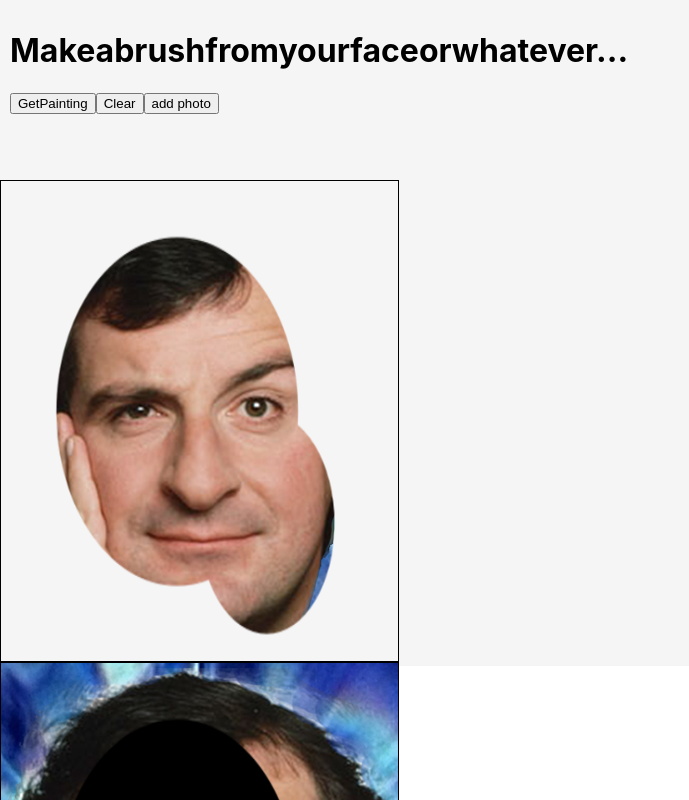
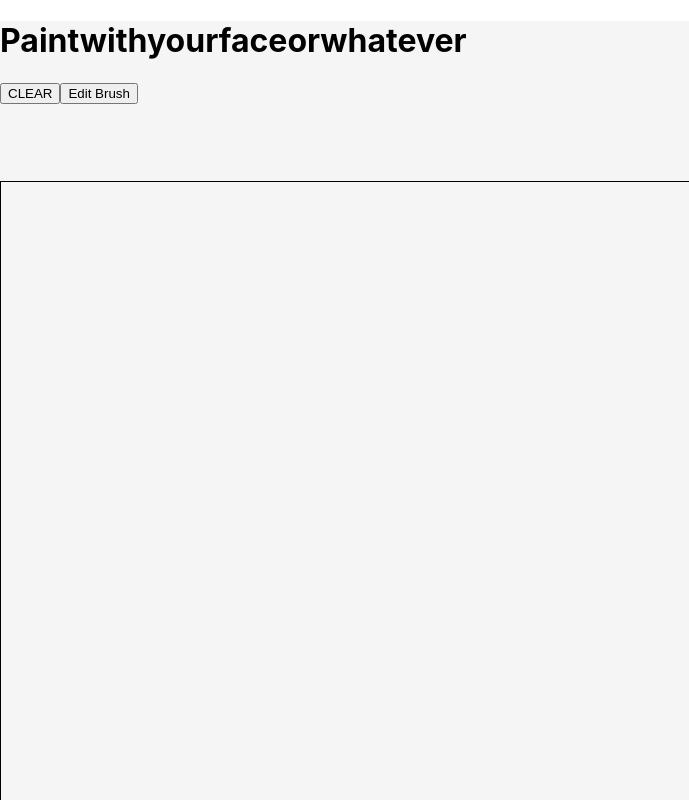
Before and after one commit to chrisdennett/drawwithyourfaceorwhatever, a React (Create React App) app: page / in a window 1280 px wide. Shown: the top 800 px of the page, without its empty margins (0-689 px from the left). Built offline with nearby package versions, Linux system fonts and the light colour scheme.

Commit message:
Refactored painting to use same drawing component as brush

```diff
--- a/src/App.js
+++ b/src/App.js
@@ -1,11 +1,15 @@
 import React, { useEffect, useState } from "react";
 import styled from "styled-components";
-import { createBrushCanvas, createCanvasFromImage } from "./helpers/helpers";
+import {
+  createBrushCanvas,
+  createCanvasFromImage,
+  getClearCanvas,
+} from "./helpers/helpers";
 import { BrushMaker } from "./pages/Brushmaker";
 import { PaintingCanvas } from "./pages/PaintingCanvas";
 
 const App = () => {
-  const [currPage, setCurrPage] = useState("makeBrush"); // pages "paint" / "makeBrush"
+  const [currPage, setCurrPage] = useState("paint"); // pages "paint" / "makeBrush"
   const [brush, setBrush] = useState({ data: 0, canvas: null });
   const [sourceImg, setSourceImg] = useState({ data: 0, canvas: null });
   const [maskImg, setMaskImg] = useState({ data: 0, canvas: null });
@@ -50,6 +54,17 @@ const App = () => {
     });
   }, [sourceImg.data, maskImg.data]);
 
+  useEffect(() => {
+    if (!painting.canvas) {
+      setPainting((prev) => {
+        return {
+          canvas: getClearCanvas(window.innerWidth, window.innerHeight - 160),
+          data: prev.data + 1,
+        };
+      });
+    }
+  }, []);
+
   const showPaintPage = () => setCurrPage("paint");
   const showMakeBrushPage = () => setCurrPage("makeBrush");
 
@@ -59,7 +74,7 @@ const App = () => {
         {currPage === "paint" && (
           <PaintingCanvas
             painting={painting}
-            onUpdateCanvas={setPainting}
+            setPainting={setPainting}
             brush={brush}
             showMakeBrushPage={showMakeBrushPage}
           />
--- a/src/components/ControlledDrawingCanvas.js
+++ b/src/components/ControlledDrawingCanvas.js
@@ -1,5 +1,6 @@
 import React, { useEffect, useRef, useState } from "react";
 import {
+  drawBrush,
   drawLine,
   drawToCanvas,
   getPointFromMouseEvent,
@@ -9,6 +10,7 @@ export const ControlledDrawingCanvas = ({
   sourceCanvas,
   setSourceCanvas,
   brushWidth = 10,
+  brush,
 }) => {
   const [isDrawing, setIsDrawing] = useState(false);
   const [point, setPoint] = useState(null);
@@ -34,15 +36,28 @@ export const ControlledDrawingCanvas = ({
     const from = point ? point : newPt;
     const to = newPt;
 
-    drawLine(sourceCanvas.canvas, from, to, brushWidth);
-    setSourceCanvas({ canvas: sourceCanvas.canvas, data: Date.now() });
+    if (brush) {
+      drawBrush(sourceCanvas.canvas, brush, to, brushWidth);
+    } else {
+      drawLine(sourceCanvas.canvas, from, to, brushWidth);
+    }
+
+    setSourceCanvas((prev) => {
+      return { canvas: sourceCanvas.canvas, data: prev.data + 1 };
+    });
     setPoint(newPt);
   };
 
   const onMouseUp = () => {
     setPoint((prev) => {
-      drawLine(sourceCanvas.canvas, prev, prev, brushWidth);
-      setSourceCanvas({ canvas: sourceCanvas.canvas, data: Date.now() });
+      if (brush) {
+        drawBrush(sourceCanvas.canvas, brush, prev, brushWidth);
+      } else {
+        drawLine(sourceCanvas.canvas, prev, prev, brushWidth);
+      }
+      setSourceCanvas((prev) => {
+        return { canvas: sourceCanvas.canvas, data: prev.data + 1 };
+      });
       return null;
     });
     setIsDrawing(false);
--- a/src/helpers/helpers.js
+++ b/src/helpers/helpers.js
@@ -63,14 +63,10 @@ export const createBrushCanvas = (sourceImg, maskImg, bounds) => {
 
 // DRAW ONE CANVAS TO ANOTHER
 export const drawToCanvas = (sourceCanvas, targCanvas) => {
-  // console.log("sourceCanvas: ", sourceCanvas);
-  // console.log("targCanvas: ", targCanvas);
-
   const ctx = targCanvas.getContext("2d");
   targCanvas.width = sourceCanvas.width;
   targCanvas.height = sourceCanvas.height;
 
-  console.log("targCanvas.width: ", targCanvas.width);
   // CLEAR
   ctx.beginPath();
   ctx.clearRect(0, 0, targCanvas.width, targCanvas.height);
@@ -92,6 +88,30 @@ export const drawLine = (canvas, from, to, lineWidth) => {
   ctx.lineJoin = "round";
   ctx.lineWidth = lineWidth;
   ctx.stroke();
+};
+
+export const drawBrush = (canvas, brush, pos, brushSize) => {
+  if (!brush || !pos || !canvas) return;
+
+  const ctx = canvas.getContext("2d");
+  const { width, height } = brush.canvas;
+  const brushW = brushSize;
+  const brushH = brushSize;
+
+  const halfW = brushW / 2;
+  const halfH = brushH / 2;
+
+  ctx.drawImage(
+    brush.canvas,
+    0,
+    0,
+    width,
+    height,
+    pos.x - halfW,
+    pos.y - halfH,
+    brushW,
+    brushH
+  );
 };
 
 export const getPointFromMouseEvent = (e) => {
--- a/src/pages/PaintingCanvas.js
+++ b/src/pages/PaintingCanvas.js
@@ -1,111 +1,33 @@
-import React, { useEffect, useRef, useState } from "react";
+import React from "react";
 import styled from "styled-components";
-import { paint } from "../helpers/helpers";
+import { ControlledDrawingCanvas } from "../components/ControlledDrawingCanvas";
+import { getClearCanvas } from "../helpers/helpers";
 
 export const PaintingCanvas = ({
-  onUpdateCanvas,
+  setPainting,
   painting,
   brush,
   showMakeBrushPage,
-  brushSize = { w: 200, h: 300 },
 }) => {
-  const [isDrawing, setIsDrawing] = useState(false);
-  const [point, setPoint] = useState(null);
-  const [isSetup, setIsSetUp] = useState(false);
-
-  const canvas = useRef(null);
-
-  useEffect(() => {
-    if (!canvas || !canvas.current) return;
-    if (isSetup) return;
-    setupCanvas();
-
-    if (painting.canvas) {
-      const c = canvas.current;
-      const ctx = c.getContext("2d");
-      ctx.drawImage(painting.canvas, 0, 0);
-    }
-
-    setIsSetUp(true);
-
-    // eslint-disable-next-line
-  }, [canvas]);
-
-  const onMouseDown = (e) => {
-    setIsDrawing(true);
-    const newPt = getPointFromMouseEvent(e);
-    setPoint(newPt);
-  };
-
-  const clearCanvas = () => {
-    const c = canvas.current;
-    const ctx = c.getContext("2d");
-    ctx.beginPath();
-    ctx.fillStyle = "#fff";
-    ctx.fillRect(0, 0, c.width, c.height);
-  };
-
-  const setupCanvas = () => {
-    if (isSetup) return;
-
-    const c = canvas.current;
-    c.width = window.innerWidth - 20;
-    c.height = window.innerHeight - 160;
-
-    clearCanvas();
-  };
-
-  const onMouseMove = (e) => {
-    if (!isDrawing) return;
-
-    const newPt = { ...getPointFromMouseEvent(e), lineDrawn: true };
-    const from = point ? point : newPt;
-    const to = newPt;
-
-    drawLine(from, to);
-    setPoint(newPt);
-  };
-
-  const getPointFromMouseEvent = (e) => {
-    var rect = e.target.getBoundingClientRect();
-    var x = e.clientX - rect.left; //x position within the element.
-    var y = e.clientY - rect.top; //y position within the element.
-
-    return { x, y, lineDrawn: false };
-  };
-
-  const onMouseUp = () => {
-    setPoint((prev) => {
-      drawLine(prev, prev);
-      return null;
+  const clearPainting = () =>
+    setPainting((prev) => {
+      const { width, height } = prev.canvas;
+      return { canvas: getClearCanvas(width, height), data: prev.data + 1 };
     });
-    setIsDrawing(false);
-    onUpdateCanvas(canvas.current);
-  };
-
-  const drawLine = (from, to) => {
-    if (!canvas || !canvas.current) return;
-    if (!from || !to) return;
-
-    const c = canvas.current;
-    const ctx = c.getContext("2d");
-    paint(ctx, brush.canvas, brushSize, to.x, to.y);
-  };
 
   return (
     <div>
       <TopBar>
         <h1>Paintwithyourfaceorwhatever</h1>
-        <button onClick={clearCanvas}>CLEAR</button>
+        <button onClick={clearPainting}>CLEAR</button>
         <button onClick={showMakeBrushPage}>Edit Brush</button>
       </TopBar>
 
-      <canvas
-        ref={canvas}
-        onMouseDown={onMouseDown}
-        onMouseMove={onMouseMove}
-        onMouseOut={onMouseUp}
-        onMouseUp={onMouseUp}
+      <ControlledDrawingCanvas
+        sourceCanvas={painting}
+        setSourceCanvas={setPainting}
+        brush={brush}
+        brushWidth={30}
       />
     </div>
   );
```
Also changed, not shown: 1 other file (tests, documents, lock files or other folders).
